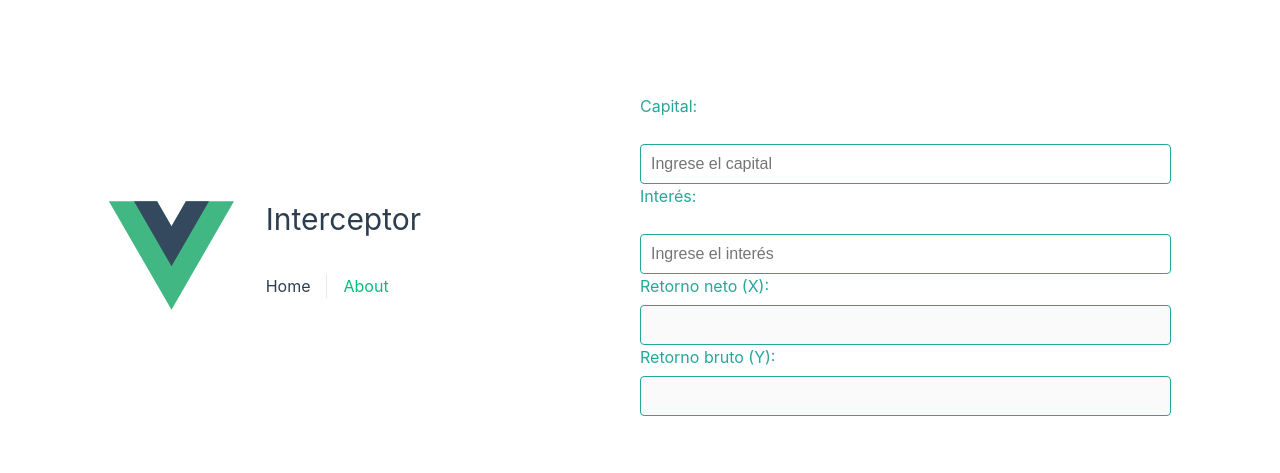
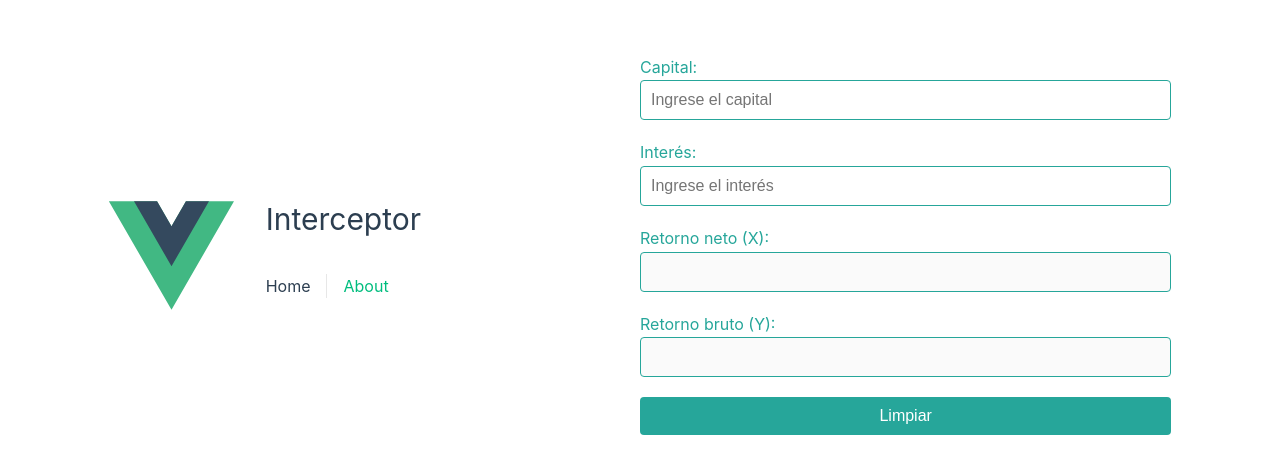
Before and after one commit to bcmfranco/interceptor, a Vue app: page / in a window 1280 px wide. Shown: the part 145-618 px from the top of the page. Built offline with nearby package versions, Linux system fonts and the light colour scheme.

Commit message:
add clean buttom

```diff
--- a/src/views/HomeView.vue
+++ b/src/views/HomeView.vue
@@ -11,6 +11,8 @@
 
     <label for="returnY">Retorno bruto (Y):</label>
     <input :value="calculateReturnY" disabled />
+
+    <button @click="limpiarInputs">Limpiar</button>
   </div>
 </template>
 
@@ -34,6 +36,10 @@ export default {
         return parseFloat(this.capital) + parseFloat(this.calculateReturnX);
       }
       return null;
+    },
+    limpiarInputs() {
+      this.capital = null;
+      this.interest = null;
     }
   }
 };
@@ -43,11 +49,10 @@ export default {
 #container {
   display: grid;
   grid-template-columns: 1fr;
-  grid-template-rows: repeat(4, 1fr);
 }
 
 .input-field {
-  margin-bottom: 20px;
+  /* margin-bottom: 20px; */
 }
 
 label {
@@ -60,7 +65,22 @@ input {
   padding: 10px;
   border: 1px solid #26a69a;
   border-radius: 4px;
-  margin-top: 5px;
+  margin-bottom: 20px;
+}
+
+button {
+  font-size: 16px;
+  padding: 10px;
+  background-color: #26a69a;
+  color: white;
+  border: none;
+  border-radius: 4px;
+  cursor: pointer;
+  margin-bottom: 20px;
+}
+
+button:hover {
+  background-color: #208c7d;
 }
 
 .result-field {
```
